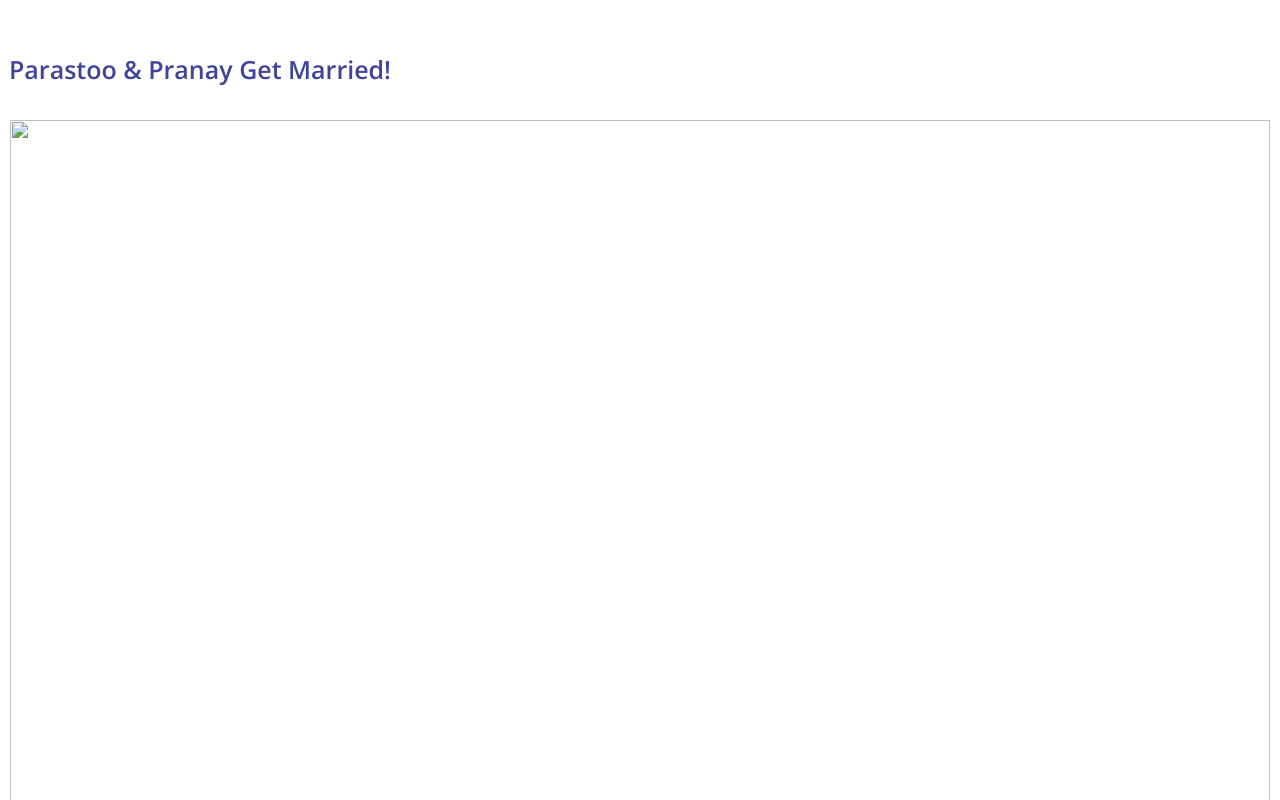
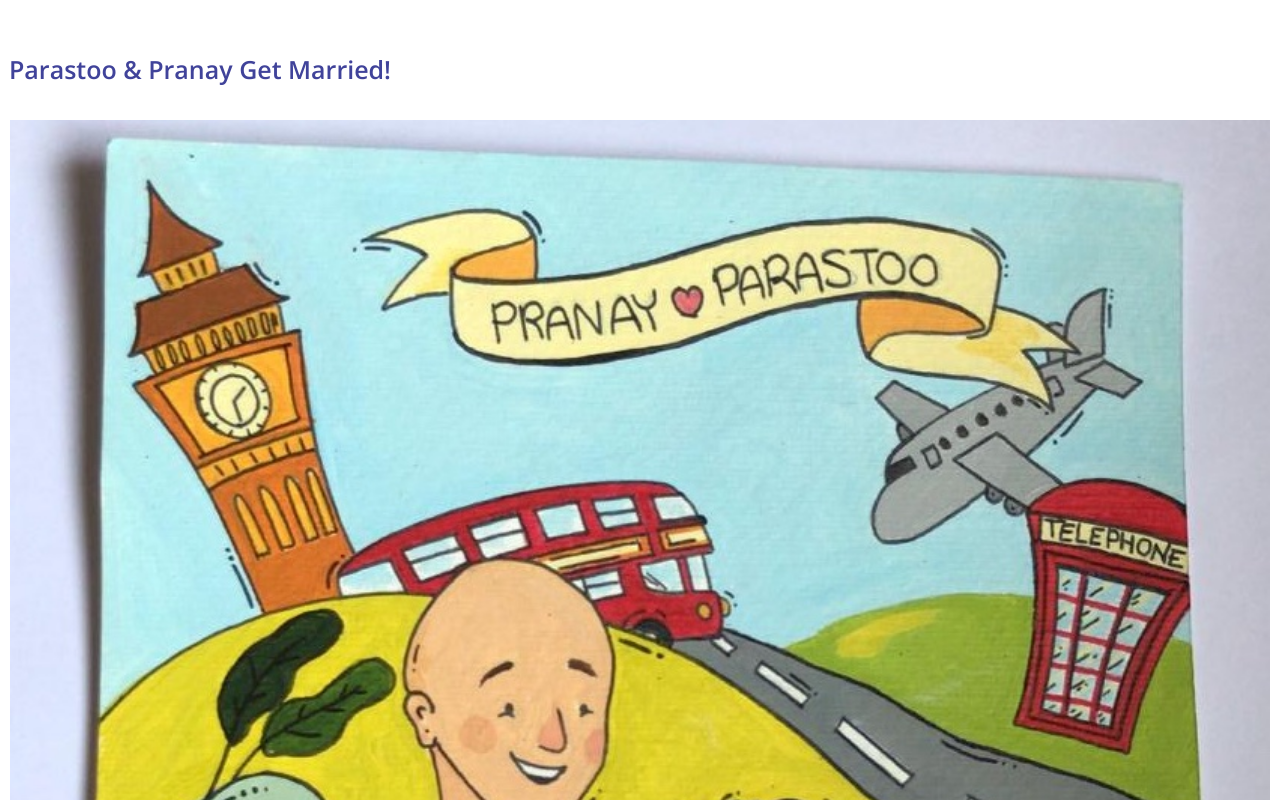
Before and after one commit to pseshadr/p2, a plain HTML site: page index.html in a window 1280 px wide. Shown: the top 800 px of the page. Drawn offline with nearby package versions, Linux system fonts and the light colour scheme.

Commit message:
Update index.html

```diff
--- a/index.html
+++ b/index.html
@@ -58,7 +58,7 @@ img {
 <br>
 <br>
 <h1>Parastoo & Pranay Get Married!</h1><br>
-  <img alt="" width="1200px" src="./fig2.jpeg" class="center">
+  <img alt="" width="1200px" src="./fig2.jpg" class="center">
 <h1>Agenda</h1><br>
 <img alt="" width="1200px" src="./fig.png" class="center">
 <br>
```
